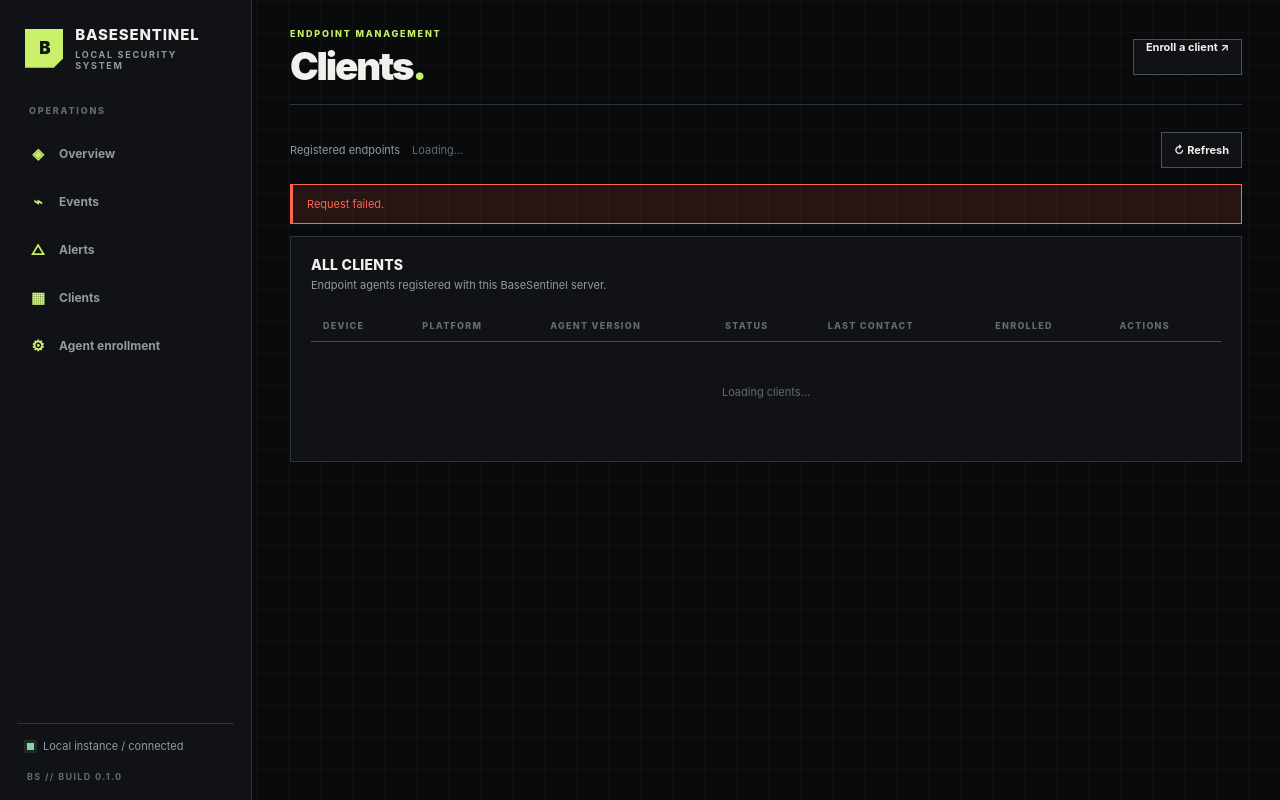
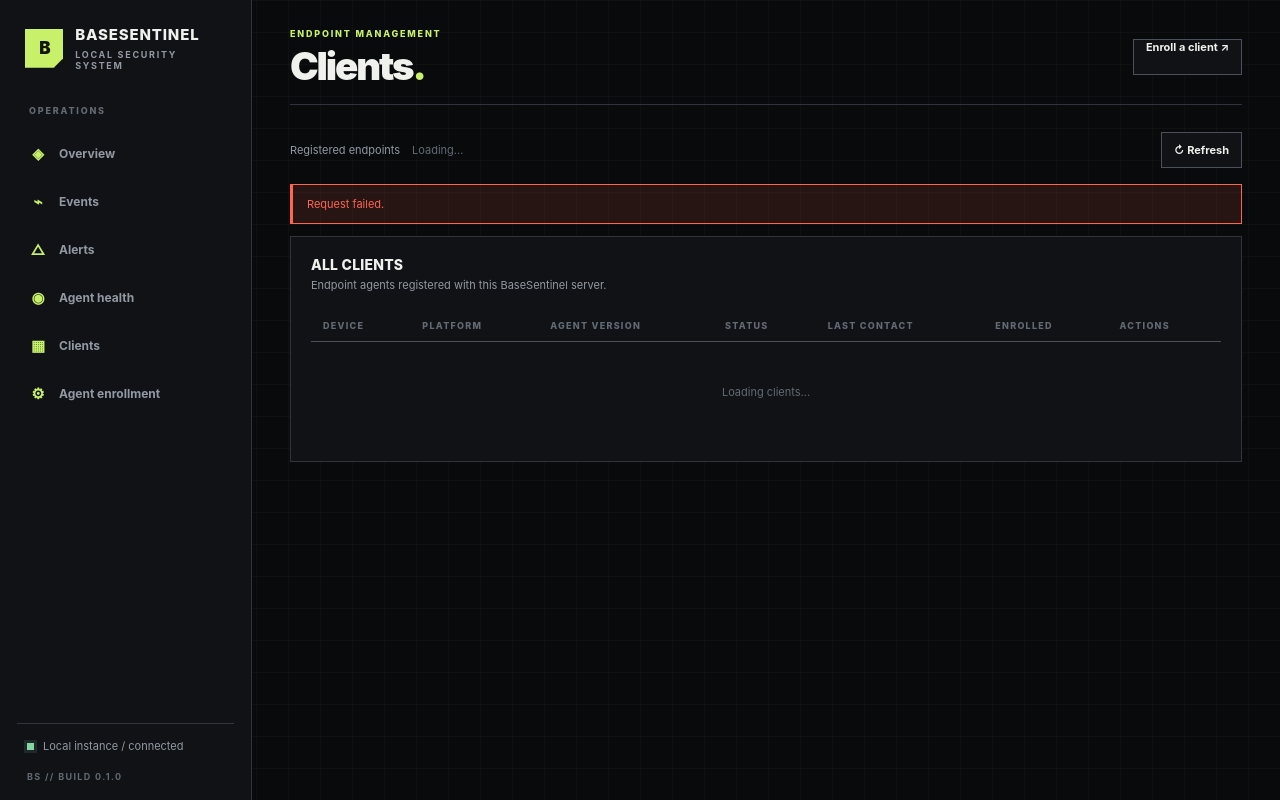
Before and after one commit to I-AtA-I/BaseSentinel, a Python web app: template src/basesentinel/templates/agents.html in a window 1280 px wide. Run offline with Jinja, Linux system fonts and the light colour scheme; the template is opened without the code that fills it, so the values that code supplies are empty.

Commit message:
Add agent health navigation link

```diff
--- a/src/basesentinel/templates/_sidebar.html
+++ b/src/basesentinel/templates/_sidebar.html
@@ -8,6 +8,7 @@
         <a class="nav-link {{ 'active' if request.path == '/' else '' }}" href="/"><span class="nav-icon">◈</span> Overview</a>
         <a class="nav-link {{ 'active' if request.path.startswith('/events') else '' }}" href="/events"><span class="nav-icon">⌁</span> Events</a>
         <a class="nav-link {{ 'active' if request.path.startswith('/alerts') else '' }}" href="/alerts"><span class="nav-icon">△</span> Alerts</a>
+        <a class="nav-link {{ 'active' if request.path.startswith('/agent-health') else '' }}" href="/agent-health"><span class="nav-icon">◉</span> Agent health</a>
         <a class="nav-link {{ 'active' if request.path.startswith('/agents') else '' }}" href="/agents"><span class="nav-icon">▦</span> Clients</a>
         <a class="nav-link {{ 'active' if request.path.startswith('/settings/enrollment') else '' }}" href="/settings/enrollment"><span class="nav-icon">⚙</span> Agent enrollment</a>
     </div>
```
